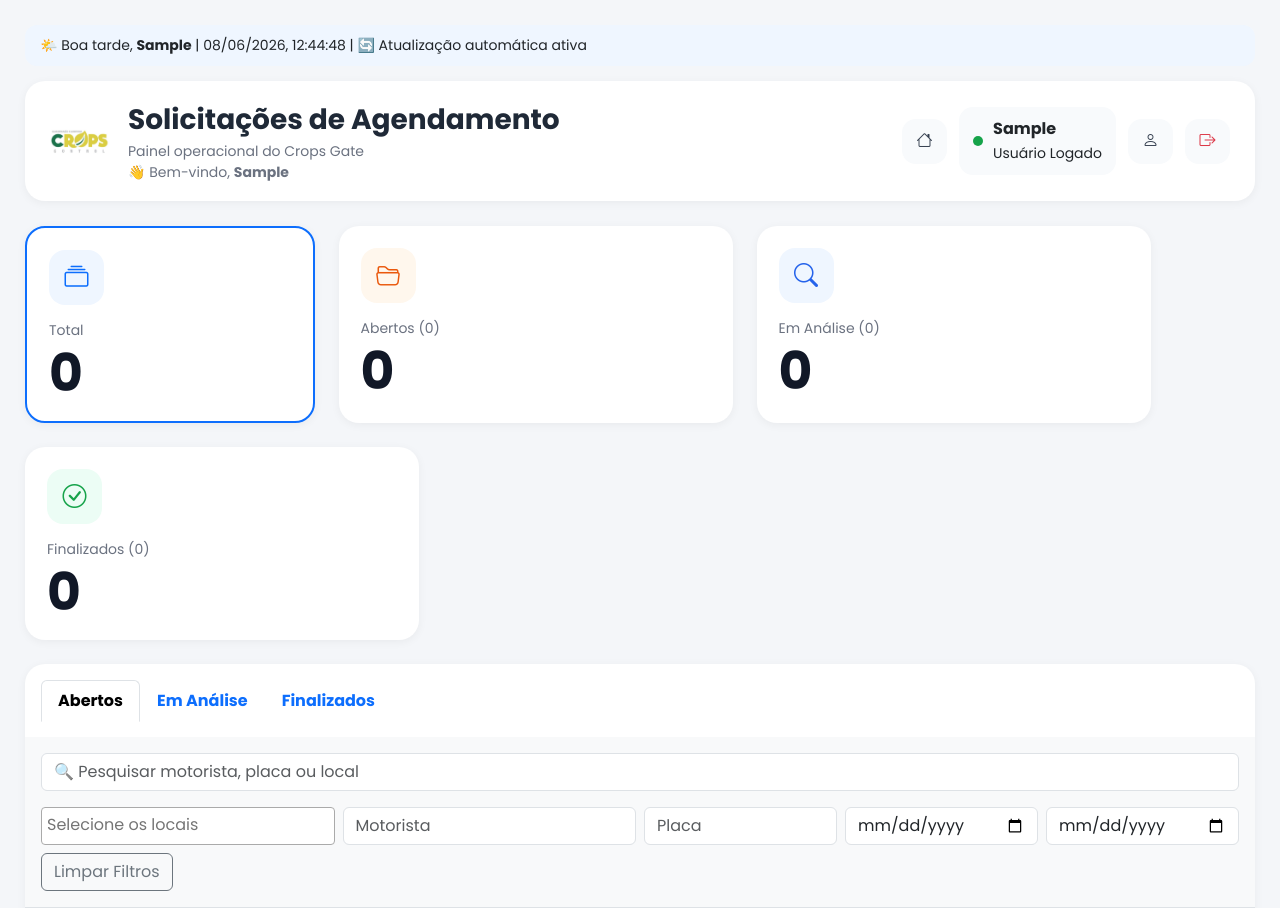
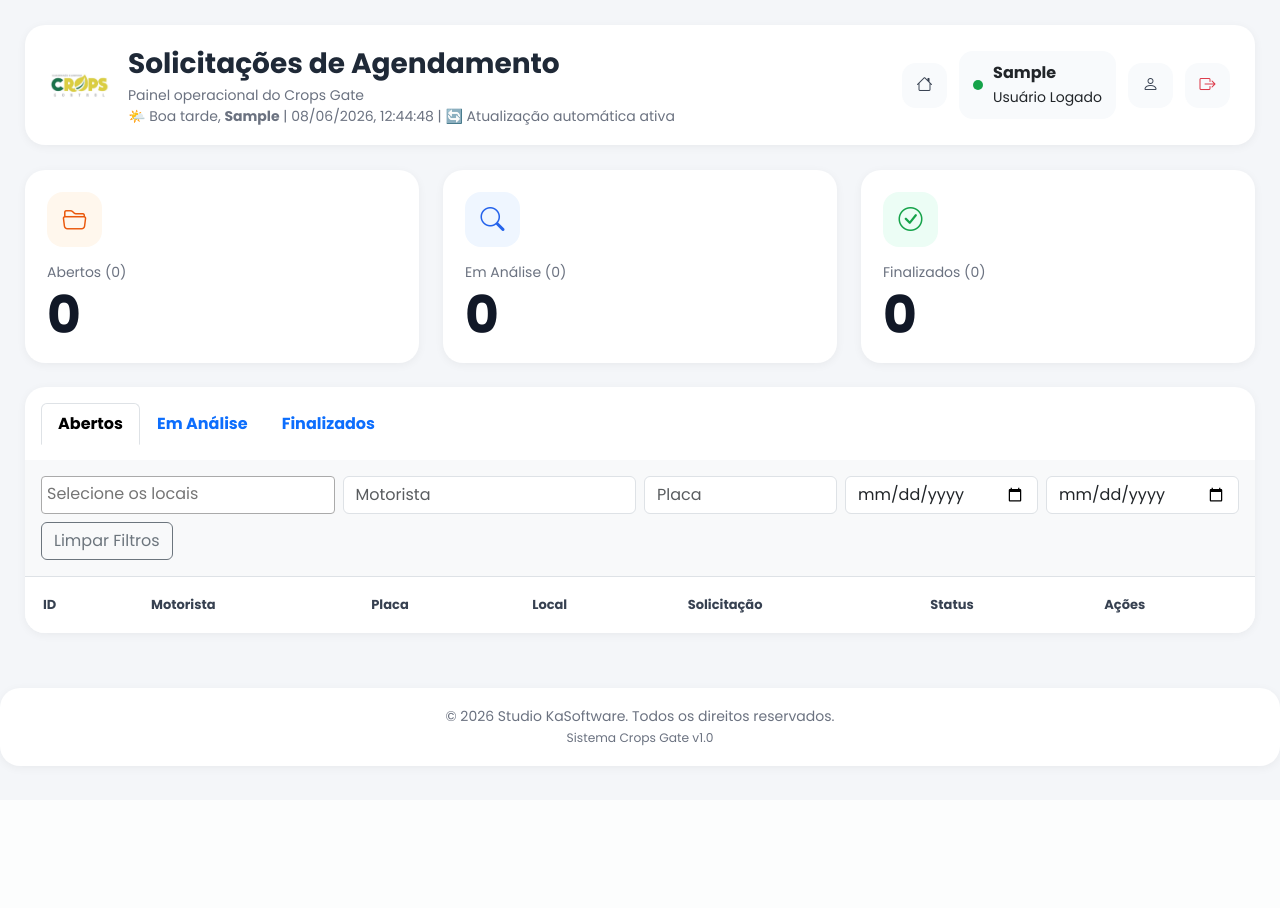
Before and after one commit to Kalunga10/crops-gate, a Django app: template painel/templates/painel/painel.html in a window 1280 px wide. Shown: the top 908 px of the page. After the commit the page ends 769 px from the top, so only its background shows below. Run offline with Django 5.2, Linux system fonts and the light colour scheme; the template is opened without the code that fills it, so the values that code supplies are empty; the visitor is signed in with stand-in values (Sample User, id 1); some libraries are stand-ins or nearby versions.

Commit message:
Nova migração

```diff
--- a/painel/templates/painel/painel.html
+++ b/painel/templates/painel/painel.html
@@ -457,11 +457,7 @@ RODAPÉ
 
 <div class="container-fluid page-painel">
 
-<div class="toast-info-bar">
-    <span id="saudacaoUsuario">👋 Bem-vindo</span> |
-    <span id="dataHoraAtual"></span> |
-    <span id="statusAtualizacao">🔄 Atualização automática ativa</span>
-</div>
+
 
 
     <!-- TOPBAR -->
@@ -482,7 +478,7 @@ RODAPÉ
 
                 <div class="topbar-subtitle">
                     Painel operacional do Crops Gate<br>
-    👋 Bem-vindo, <strong>{{ request.user.first_name|default:request.user.username }}</strong>
+    <span id="saudacaoUsuario">👋 Bem-vindo</span> | <span id="dataHoraAtual"></span> | <span id="statusAtualizacao">🔄 Atualização automática ativa</span>
 </div>
 
             </div>
@@ -526,13 +522,6 @@ RODAPÉ
 
     <!-- KPIS -->
     <div class="row g-4 mb-4">
-<div class="col-md-3">
-<div class="kpi-card card-total">
-<div class="kpi-icon" style="background:#eff6ff;color:#0d6efd;"><i class="bi bi-collection"></i></div>
-<div class="kpi-title">Total</div>
-<div class="kpi-value" id="kpiTotal">0</div>
-</div>
-</div>
 
         <div class="col-md-4">
 
@@ -640,9 +629,7 @@ RODAPÉ
 
 <div class="p-3 border-bottom bg-light">
     <div class="row g-2">
-<div class="col-md-12 mb-2">
-<input type="text" id="buscaGlobal" class="form-control" placeholder="🔍 Pesquisar motorista, placa ou local">
-</div>
+
 
         <div class="col-md-3">
             <select id="filtroLocal" class="form-select" multiple>
```
